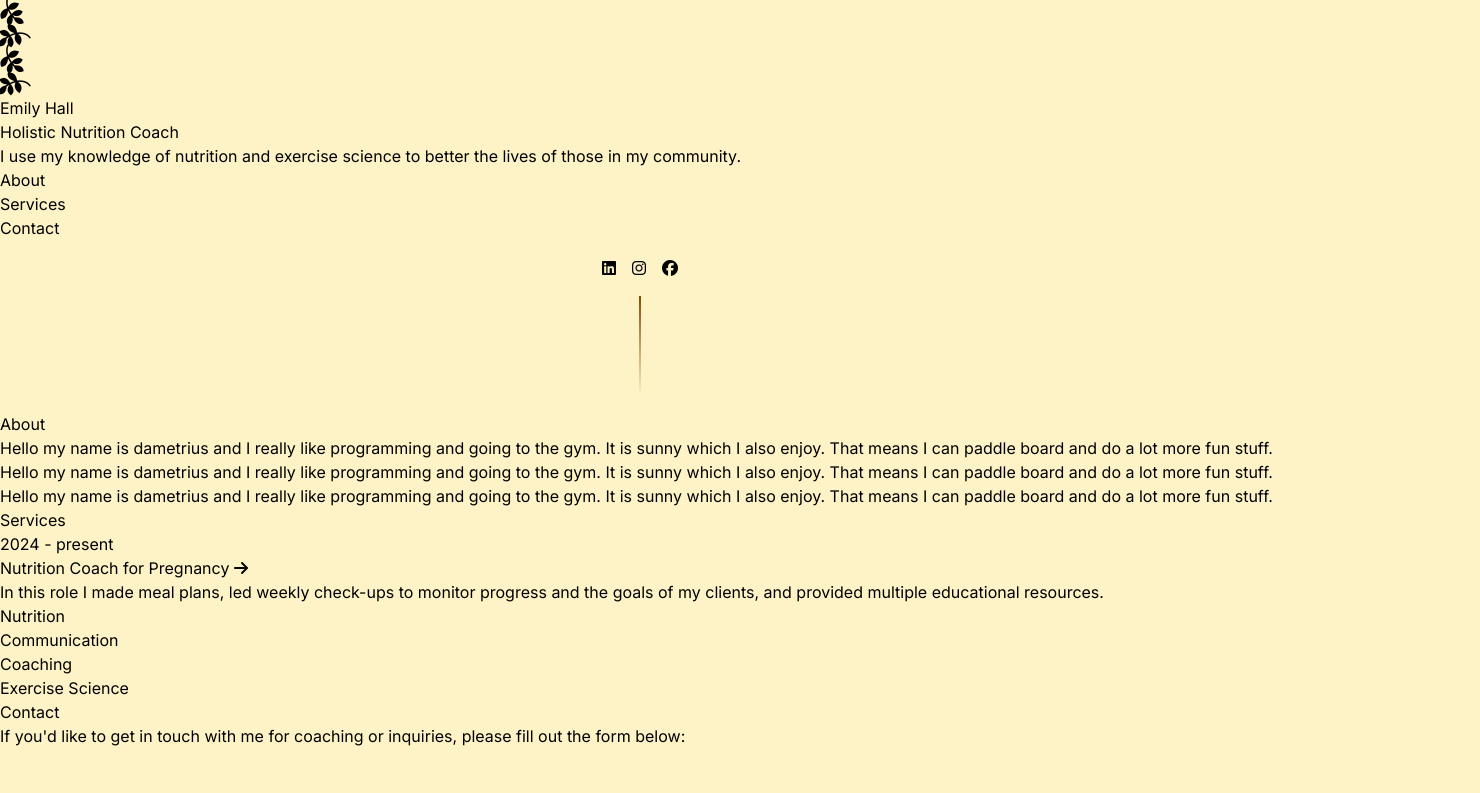
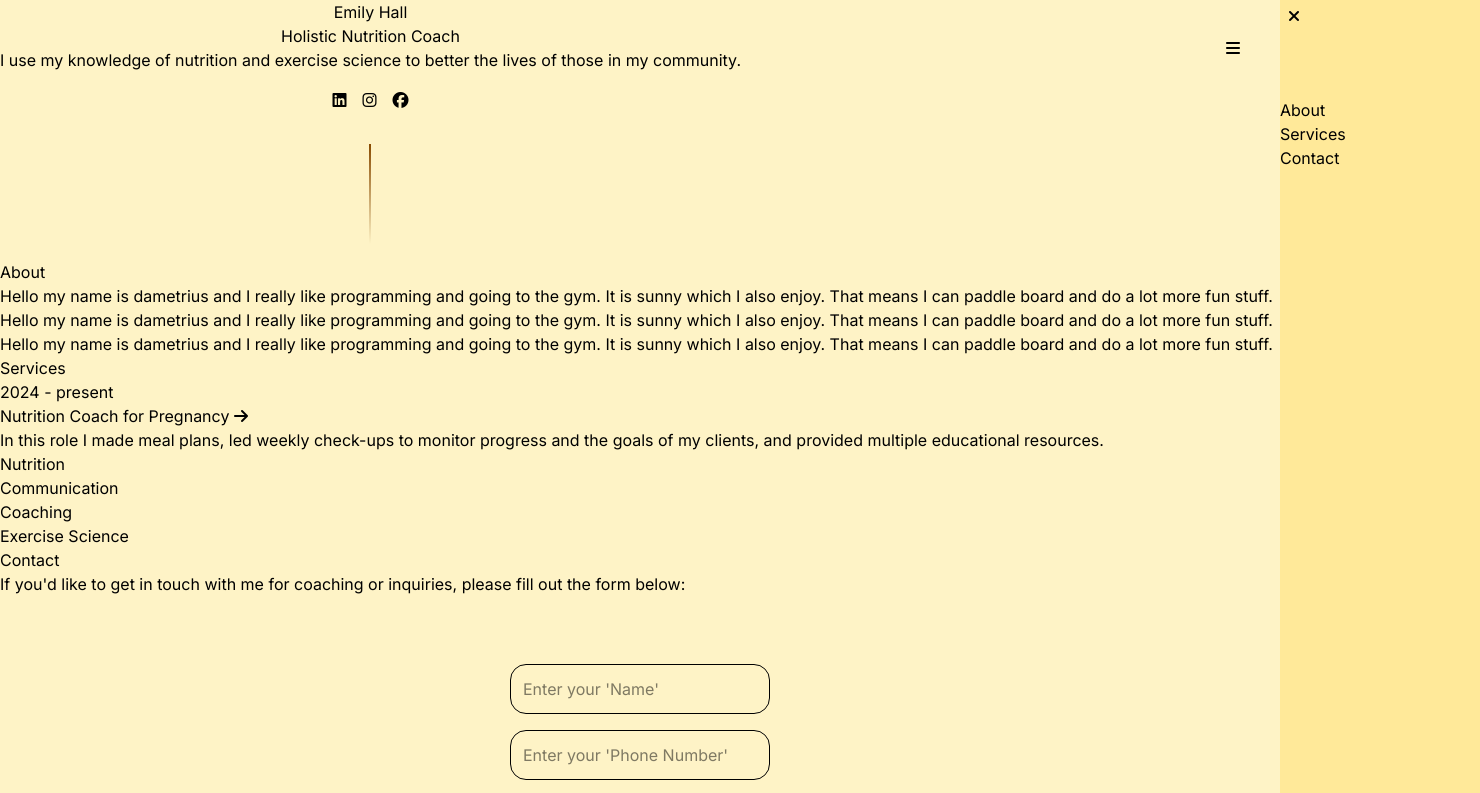
Before and after one commit to Dametrius3663/NutriStar, a website built with Vite: page index.html in a window 1280 px wide. Shown: the top 793 px of the page, 1480 px wide, since content can reach past the window. Built offline with nearby package versions, Linux system fonts and the light colour scheme.

Commit message:
stuck on script

```diff
--- a/index.html
+++ b/index.html
@@ -21,26 +21,22 @@
     <link href="https://fonts.googleapis.com/css2?family=Open+Sans:wght@400;600&display=swap" rel="stylesheet">
     <link rel="stylesheet" href="https://cdnjs.cloudflare.com/ajax/libs/font-awesome/6.7.2/css/all.min.css" integrity="sha512-Evv84Mr4kqVGRNSgIGL/F/aIDqQb7xQ2vcrdIwxfjThSH8CSR7PBEakCr51Ck+w+/U6swU2Im1vVX0SVk9ABhg==" crossorigin="anonymous" referrerpolicy="no-referrer" />
     <link rel="icon" href="favicon.ico" type="image/x-icon"> <!-- Optional: favicon -->
-</head>
+
+
+  <script>
+      var navLinks = document.getElementById('navLinks');
+      function showMenu() {
+            navLinks.style.right = "0";
+      }
+      function hideMenu() {
+            navLinks.style.right = "-200px";
+      }
+    </script>
+  </head>
 
 <body id="top-of-page" class="bg-amber-100">
-    <div class="leaves-container">
-        <div class="leaves">
-            <i class="fa-brands fa-pagelines fa-rotate-by fa-2xl" style="--fa-rotate-angle: 135deg;"></i>
-        </div>
-        <div class="leaves">
-            <i class="fa-brands fa-pagelines fa-rotate-by fa-2xl" style="--fa-rotate-angle: 235deg;"></i>
-        </div>
-        <div class="leaves">
-            <i class="fa-brands fa-pagelines fa-rotate-by fa-2xl" style="--fa-rotate-angle: 135deg;"></i>
-        </div>
-        <div class="leaves">
-            <i class="fa-brands fa-pagelines fa-rotate-by fa-2xl" style="--fa-rotate-angle: 235deg;"></i>
-        </div>
-    </div>
-    </div>
-   <header>
-
+   <header class="flex flex-row justify-between">
+      <div class="flex flex-col items-center">
         <a href="/">
             <h1> Emily Hall</h1>
         </a>
@@ -48,17 +44,7 @@
         <p> I use my knowledge of nutrition and exercise science
             to better the lives of those in my community.
         </p>
-        <nav>
-            <a class="anchor-text " href="#about">
-                <h2>About</h2>
-            </a>
-            <a class="anchor-text" href="#services">
-                <h2>Services</h2>
-            </a>
-            <a class="anchor-text" href="#contact">
-                <h2>Contact</h2>
-            </a>
-        </nav>
+
         <div class="w-fit mx-auto my-4 flex flex-row items-center gap-4">
             <a class="social-link" href="https://www.linkedin.com/in/emily-nunemaker" target="_blank">
                 <i class="fa-brands fa-linkedin"></i>
@@ -72,8 +58,23 @@
         </div>
         <div class="w-0.5 h-[100px] rouded-lg bg-linear-to-b from-yellow-800 to-transparent
          mx-auto my-4 items-center"></div>
+      </div>
 
+
+        <nav>
+          <div class=" nav-links absolute bg-amber-300/30 h-screen w-[200px] top-0 right-[-200px] z-2" id='navLinks'>
+            <i class="fa fa-xmark p-[8px] truncate" onclick="hideMenu()"></i>
+              <ul class="block items-start gap-8 mx-auto my-15 ">
+                <li class=" block text-left"><a class="anchor-text " href="#about"><h2>About</h2></a></li>
+                <li class=" block text-left"></li><a class="anchor-text" href="#services"><h2>Services</h2></a></li>
+                <li class=" block text-left"></li><a class="anchor-text" href="#contact"><h2>Contact</h2></a></li>
+              </ul>
+          </div>
+          <i class="fa fa-bars block text-brown-400/70 mx-10 my-10 text-22px cursor-pointer text-right" onclick="hideMenu()"></i>
+        </nav>
    </header>
+
+
     <main>
         <section id="about" class="sections">
             <div class="sticky-header">
@@ -184,6 +185,7 @@
     <footer>
 
     </footer>
+
 </body>
 
 </html>
--- a/second.css
+++ b/second.css
@@ -68,6 +68,10 @@
     --text-selection: #dbeafe;
 }
 
+
+.nav-links{
+    transition: 1s;
+}
 
 /* General styles */
 * {
```
